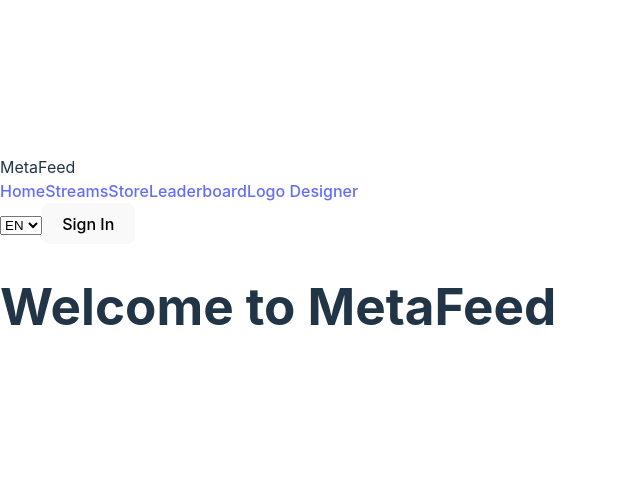
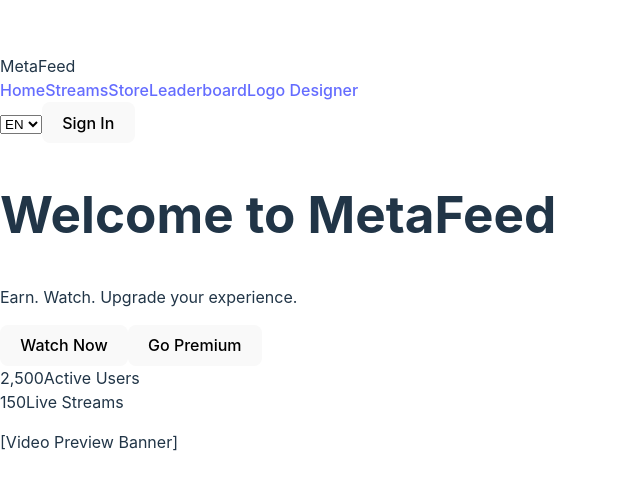
Before and after one commit to rezxzer/metafeed-next, a React (Vite) app: page / in a window 1280 px wide. Shown: the part 138-628 px from the top of the page, without its empty margins (0-640 px from the left). Built offline with nearby package versions, Linux system fonts and the light colour scheme.

Commit message:
Update Home.tsx

```diff
--- a/src/pages/Home.tsx
+++ b/src/pages/Home.tsx
@@ -1,12 +1,11 @@
 import Header from "../components/Header";
+import HeroSection from "../components/HeroSection";
 
 export default function Home() {
   return (
     <div className="bg-[#0d0b1f] min-h-screen text-white">
       <Header />
-      <main className="p-6">
-        <h1 className="text-4xl font-bold mt-10">Welcome to MetaFeed</h1>
-      </main>
+      <HeroSection />
     </div>
   );
 }
```
